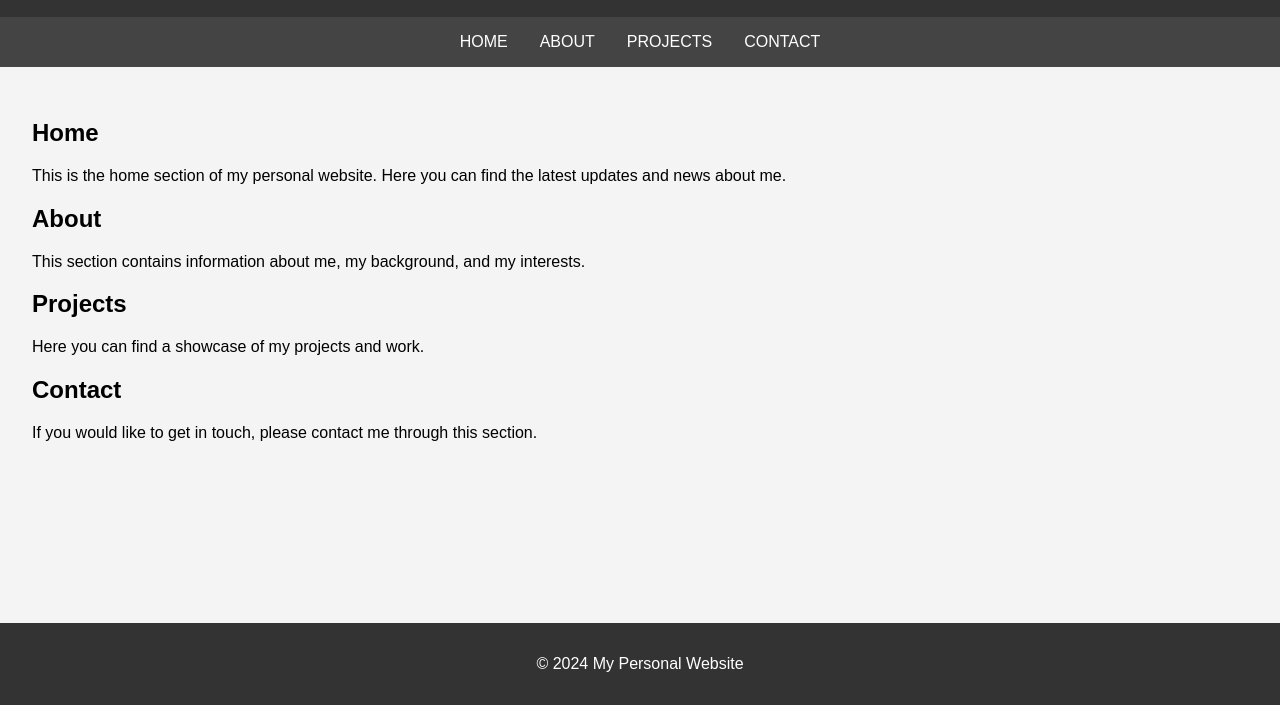
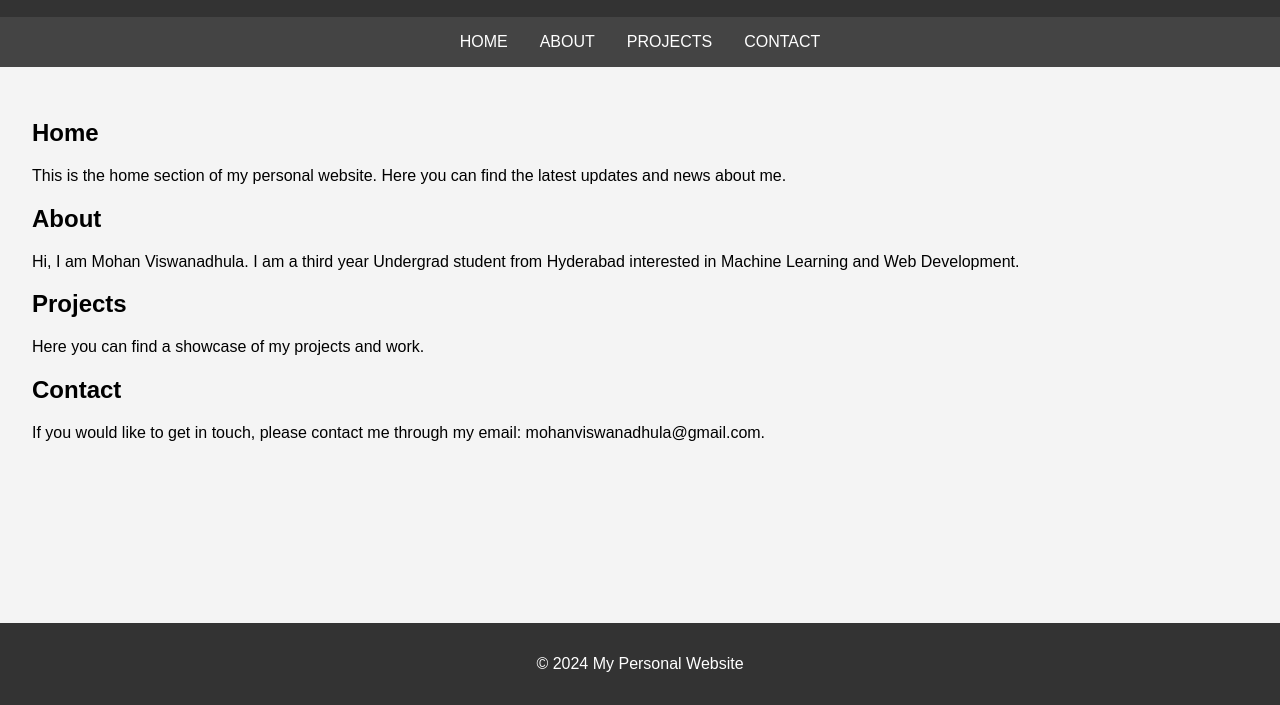
Before and after one commit to mohansaiViswanadhula/mohansaiViswanadhula.github.io, a plain HTML site: page index.html in a window 1280 px wide. Shown: the part 95-800 px from the top of the page. Drawn offline with Linux system fonts and the light colour scheme.

Commit message:
Update index.html

```diff
--- a/index.html
+++ b/index.html
@@ -62,7 +62,7 @@
         </section>
         <section id="about">
             <h2>About</h2>
-            <p>This section contains information about me, my background, and my interests.</p>
+            <p>Hi, I am Mohan Viswanadhula. I am a third year Undergrad student from Hyderabad interested in Machine Learning and Web Development.</p>
         </section>
         <section id="projects">
             <h2>Projects</h2>
@@ -70,7 +70,7 @@
         </section>
         <section id="contact">
             <h2>Contact</h2>
-            <p>If you would like to get in touch, please contact me through this section.</p>
+            <p>If you would like to get in touch, please contact me through my email: mohanviswanadhula@gmail.com.</p>
         </section>
     </div>
     <footer>
```
